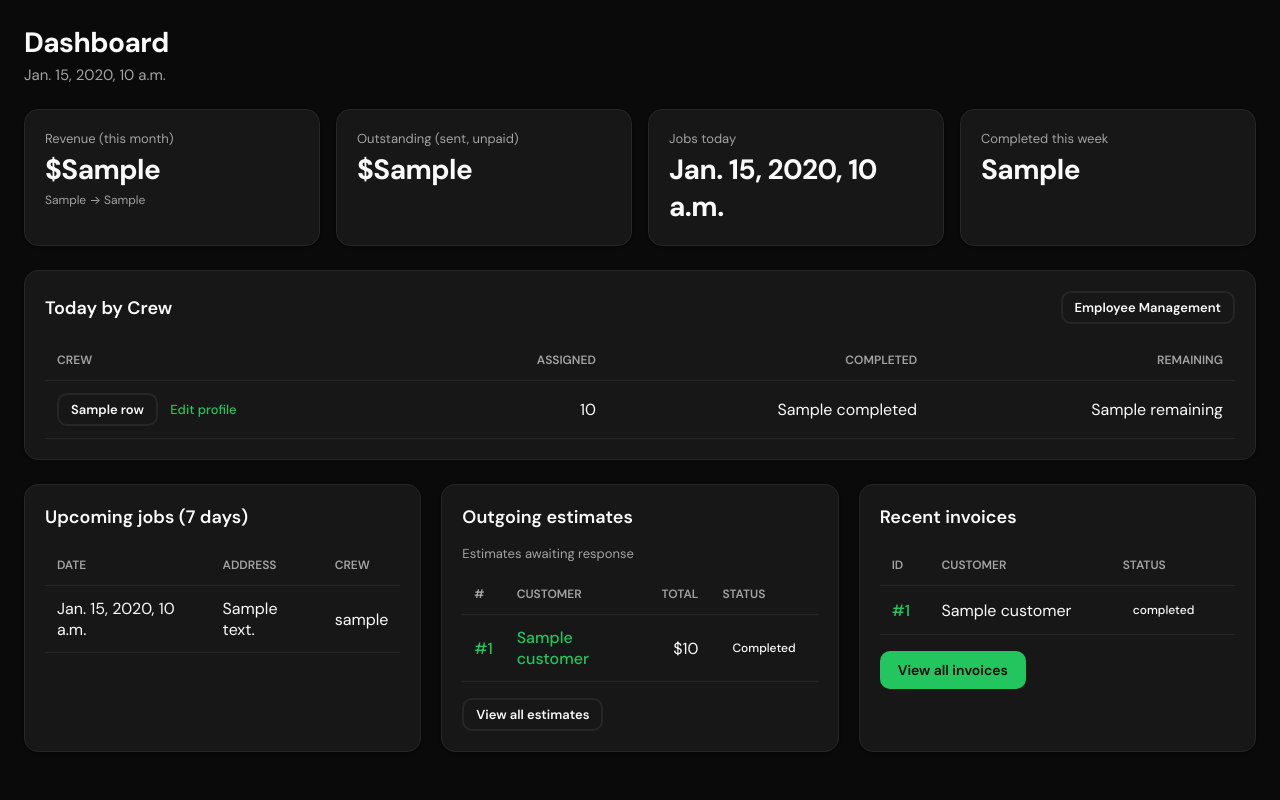
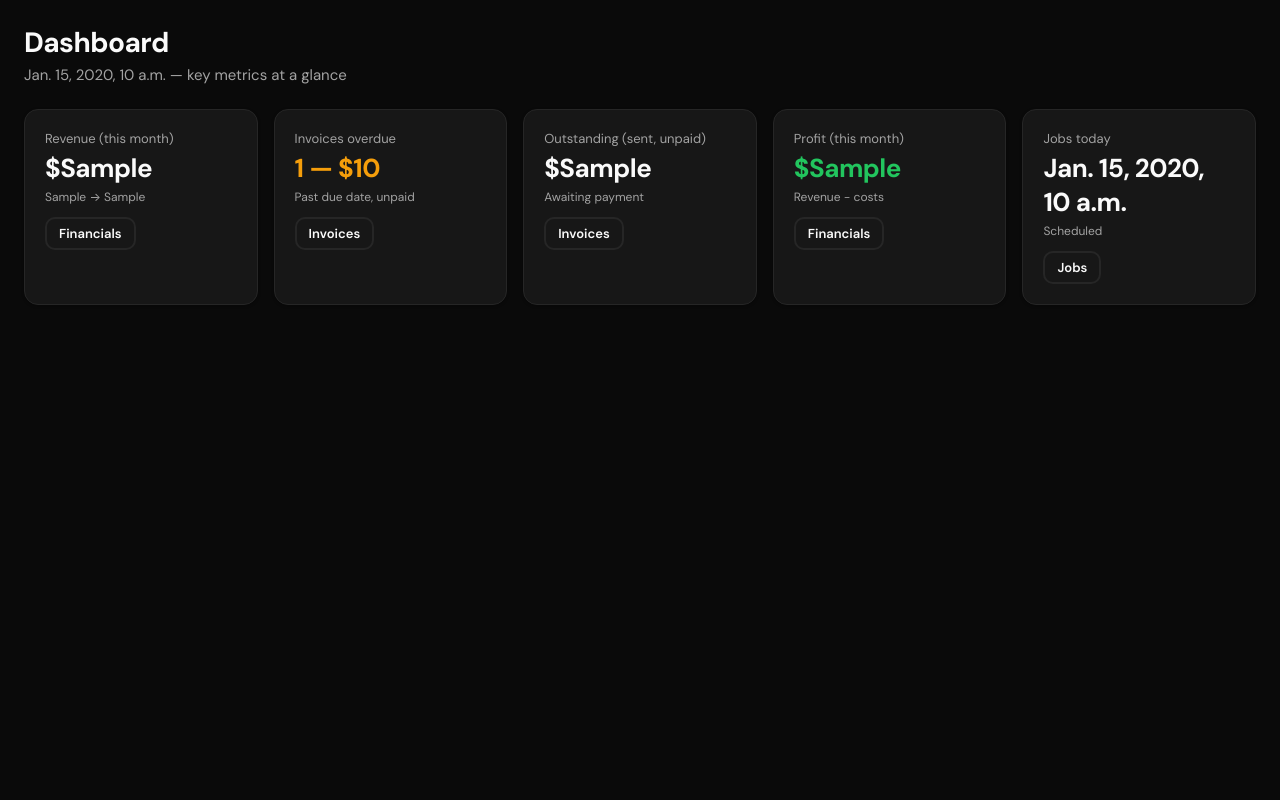
Before and after one commit to AdenCap/landscape-saas, a Django app: template dashboard/templates/dashboard/owner_dashboard.html in a window 1280 px wide. Run offline with Django 5.2, Linux system fonts and the light colour scheme; the template is opened without the code that fills it: most values are stand-ins (such as "Sample title", 1, 10 or a date in 2020).

Commit message:
Simplify business dashboard: revenue, overdue invoices, AR, profit, jobs today
Co-authored-by: Cursor <cursoragent@cursor.com>

```diff
--- a/dashboard/templates/dashboard/owner_dashboard.html
+++ b/dashboard/templates/dashboard/owner_dashboard.html
@@ -3,7 +3,7 @@
 {% block content %}
 <div class="page-header">
   <h1>Dashboard</h1>
-  <p>{{ today }}</p>
+  <p>{{ today }} — key metrics at a glance</p>
 </div>
 
 <div class="kpi-grid">
@@ -11,130 +11,40 @@
     <div class="kpi-label">Revenue (this month)</div>
     <div class="kpi-value">${{ revenue_this_month }}</div>
     <div class="kpi-sub">{{ month_start }} → {{ month_end }}</div>
+    <div class="kpi-actions">
+      <a href="{% url 'financials:dashboard' %}" class="btn btn-secondary btn-sm">Financials</a>
+    </div>
+  </div>
+  <div class="kpi-card card">
+    <div class="kpi-label">Invoices overdue</div>
+    <div class="kpi-value {% if invoices_overdue_count %}kpi-alert{% endif %}">{{ invoices_overdue_count }} — ${{ invoices_overdue_total }}</div>
+    <div class="kpi-sub">Past due date, unpaid</div>
+    <div class="kpi-actions">
+      <a href="/billing/" class="btn btn-secondary btn-sm">Invoices</a>
+    </div>
   </div>
   <div class="kpi-card card">
     <div class="kpi-label">Outstanding (sent, unpaid)</div>
     <div class="kpi-value">${{ ar_outstanding }}</div>
+    <div class="kpi-sub">Awaiting payment</div>
+    <div class="kpi-actions">
+      <a href="/billing/" class="btn btn-secondary btn-sm">Invoices</a>
+    </div>
+  </div>
+  <div class="kpi-card card">
+    <div class="kpi-label">Profit (this month)</div>
+    <div class="kpi-value kpi-profit">${{ profit_this_month }}</div>
+    <div class="kpi-sub">Revenue − costs</div>
+    <div class="kpi-actions">
+      <a href="{% url 'financials:dashboard' %}" class="btn btn-secondary btn-sm">Financials</a>
+    </div>
   </div>
   <div class="kpi-card card">
     <div class="kpi-label">Jobs today</div>
     <div class="kpi-value">{{ jobs_today }}</div>
-  </div>
-  <div class="kpi-card card">
-    <div class="kpi-label">Completed this week</div>
-    <div class="kpi-value">{{ completed_this_week }}</div>
-  </div>
-</div>
-
-<div class="card" style="margin-top: 24px;">
-  <h2 class="card-title" style="display: flex; justify-content: space-between; align-items: center;">
-    Today by Crew
-    <a href="{% url 'employee_management' %}" class="btn btn-secondary btn-sm">Employee Management</a>
-  </h2>
-  <table class="data-table">
-    <thead>
-      <tr>
-        <th>Crew</th>
-        <th class="num">Assigned</th>
-        <th class="num">Completed</th>
-        <th class="num">Remaining</th>
-      </tr>
-    </thead>
-    <tbody>
-      {% for row in crew_table %}
-      <tr>
-        <td>
-          <a href="{% url 'crew_day_detail' row.user_id %}" class="btn btn-secondary btn-sm">{{ row.name }}</a>
-          <a href="{% url 'employee_edit' row.user_id %}" class="link-primary" style="margin-left: 8px; font-size: 13px;">Edit profile</a>
-        </td>
-        <td class="num">{{ row.total }}</td>
-        <td class="num">{{ row.completed }}</td>
-        <td class="num">{{ row.remaining }}</td>
-      </tr>
-      {% endfor %}
-    </tbody>
-  </table>
-</div>
-
-<div class="grid-2">
-  <div class="card">
-    <h2 class="card-title">Upcoming jobs (7 days)</h2>
-    <table class="data-table">
-      <thead>
-        <tr>
-          <th>Date</th>
-          <th>Address</th>
-          <th>Crew</th>
-        </tr>
-      </thead>
-      <tbody>
-        {% for job in upcoming_jobs %}
-        <tr>
-          <td>{{ job.scheduled_date }}</td>
-          <td>{{ job.property.address }}</td>
-          <td>{% if job.assigned_to %}{{ job.assigned_to.username }}{% else %}-{% endif %}</td>
-        </tr>
-        {% empty %}
-        <tr><td colspan="3">No upcoming jobs.</td></tr>
-        {% endfor %}
-      </tbody>
-    </table>
-  </div>
-
-  <div class="card">
-    <h2 class="card-title">Outgoing estimates</h2>
-    <p style="font-size: 13px; color: var(--text-muted); margin: 0 0 12px 0;">Estimates awaiting response</p>
-    <table class="data-table">
-      <thead>
-        <tr>
-          <th>#</th>
-          <th>Customer</th>
-          <th class="num">Total</th>
-          <th>Status</th>
-        </tr>
-      </thead>
-      <tbody>
-        {% for est in outgoing_estimates %}
-        <tr>
-          <td><a href="{% url 'billing:estimate_detail' est.id %}" class="link-primary">#{{ est.id }}</a></td>
-          <td><a href="{% url 'customer_detail' est.customer.id %}" class="link-primary">{{ est.customer.name }}</a></td>
-          <td class="num">${{ est.base_total }}</td>
-          <td><span class="badge badge-{{ est.status }}">{{ est.status|title }}</span></td>
-        </tr>
-        {% empty %}
-        <tr><td colspan="4">No estimates pending.</td></tr>
-        {% endfor %}
-      </tbody>
-    </table>
-    <div style="margin-top: 16px;">
-      <a href="{% url 'billing:estimate_list' %}" class="btn btn-secondary btn-sm">View all estimates</a>
-    </div>
-  </div>
-
-  <div class="card">
-    <h2 class="card-title">Recent invoices</h2>
-    <table class="data-table">
-      <thead>
-        <tr>
-          <th>ID</th>
-          <th>Customer</th>
-          <th>Status</th>
-        </tr>
-      </thead>
-      <tbody>
-        {% for inv in recent_invoices %}
-        <tr>
-          <td><a href="/billing/{{ inv.id }}/" class="link-primary">#{{ inv.id }}</a></td>
-          <td>{{ inv.customer }}</td>
-          <td><span class="badge badge-{{ inv.status|lower }}">{{ inv.status }}</span></td>
-        </tr>
-        {% empty %}
-        <tr><td colspan="3">No invoices yet.</td></tr>
-        {% endfor %}
-      </tbody>
-    </table>
-    <div style="margin-top: 16px;">
-      <a href="/billing/" class="btn btn-primary">View all invoices</a>
+    <div class="kpi-sub">Scheduled</div>
+    <div class="kpi-actions">
+      <a href="{% url 'job_list' %}" class="btn btn-secondary btn-sm">Jobs</a>
     </div>
   </div>
 </div>
@@ -142,25 +52,14 @@
 <style>
   .kpi-grid {
     display: grid;
-    grid-template-columns: repeat(auto-fit, minmax(220px, 1fr));
+    grid-template-columns: repeat(auto-fit, minmax(200px, 1fr));
     gap: 16px;
   }
   .kpi-card .kpi-label { color: var(--text-muted); font-size: 13px; margin-bottom: 4px; }
-  .kpi-card .kpi-value { font-size: 28px; font-weight: 700; letter-spacing: -0.02em; }
+  .kpi-card .kpi-value { font-size: 26px; font-weight: 700; letter-spacing: -0.02em; }
+  .kpi-card .kpi-value.kpi-profit { color: var(--primary); }
+  .kpi-card .kpi-value.kpi-alert { color: #f59e0b; }
   .kpi-card .kpi-sub { color: var(--text-muted); font-size: 12px; margin-top: 4px; }
-  .kpi-actions { margin-top: 12px; display: flex; gap: 8px; }
-  .grid-2 { display: grid; grid-template-columns: repeat(auto-fit, minmax(340px, 1fr)); gap: 20px; margin-top: 24px; }
-  .data-table { width: 100%; border-collapse: collapse; }
-  .data-table th, .data-table td { padding: 12px; text-align: left; border-bottom: 1px solid var(--border); }
-  .data-table th { font-size: 12px; font-weight: 600; text-transform: uppercase; color: var(--text-muted); }
-  .data-table .num { text-align: right; }
-  .link-primary { color: var(--primary); font-weight: 500; text-decoration: none; }
-  .link-primary:hover { text-decoration: underline; }
-  .badge { display: inline-block; padding: 4px 10px; border-radius: 6px; font-size: 12px; font-weight: 500; }
-  .badge-sent { background: rgba(234, 179, 8, 0.25); color: #fde047; }
-  .badge-paid { background: rgba(34, 197, 94, 0.25); color: #86efac; }
-  .badge-draft { background: rgba(38, 38, 38, 0.8); color: #a3a3a3; }
-  .badge-accepted { background: rgba(34, 197, 94, 0.25); color: #86efac; }
-  .badge-declined { background: rgba(239, 68, 68, 0.25); color: #fca5a5; }
+  .kpi-actions { margin-top: 12px; }
 </style>
 {% endblock %}
```
Also changed, not shown: dashboard/views.py (+63 -102 lines).
